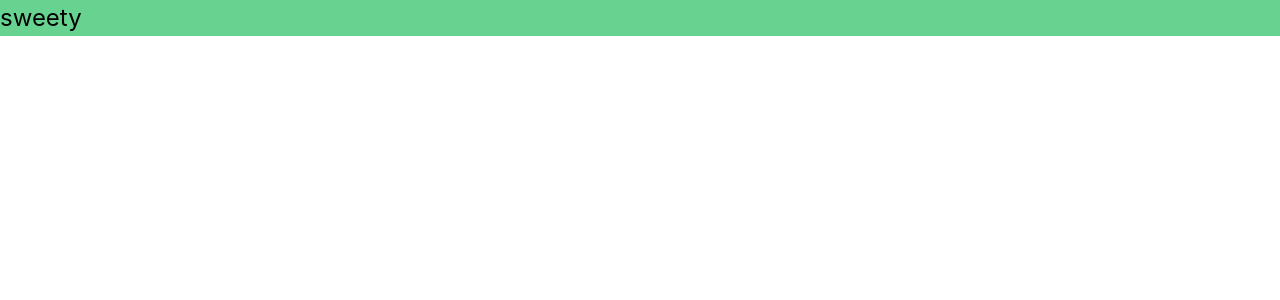
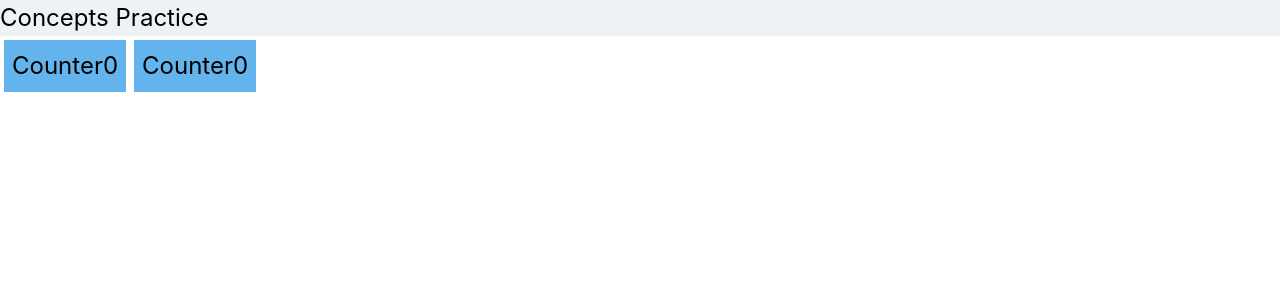
Before and after one commit to swethaogeti/react-concept-practice, a React (Create React App) app: page / in a window 1280 px wide. Shown: the top 300 px of the page. Built offline with nearby package versions, Linux system fonts and the light colour scheme.

Commit message:
initial commit

```diff
--- a/src/App.js
+++ b/src/App.js
@@ -1,11 +1,13 @@
 import React from "react";
+import { SharingData } from "./concepts/sharingData/SharingDataApp";
 import "./styles.css";
 import "./styles/tailwind-pre-build.css";
 
 export default function App() {
   return (
     <div className="text-2xl">
-      <h2 className="bg-green-400">sweety</h2>
+      <h2 className="bg-gray-200">Concepts Practice</h2>
+      <SharingData />
     </div>
   );
 }
--- /dev/null
+++ b/src/concepts/sharingData/MyButton.js
@@ -0,0 +1,9 @@
+import React from "react";
+
+export const MyButton = ({ count, handleOnClick }) => {
+  return (
+    <button className="m-1  bg-blue-400 p-2" onClick={handleOnClick}>
+      Counter{count}
+    </button>
+  );
+};
--- /dev/null
+++ b/src/concepts/sharingData/SharingDataApp.js
@@ -0,0 +1,16 @@
+import React, { useState } from "react";
+import { MyButton } from "./MyButton";
+
+export const SharingData = () => {
+  const [counter, setCounter] = useState(0);
+
+  const handleOnClick = () => {
+    return setCounter(counter + 1);
+  };
+  return (
+    <div>
+      <MyButton count={counter} handleOnClick={handleOnClick} />
+      <MyButton count={counter} handleOnClick={handleOnClick} />
+    </div>
+  );
+};
```
Also changed, not shown: src/styles/tailwind-pre-build.css.
